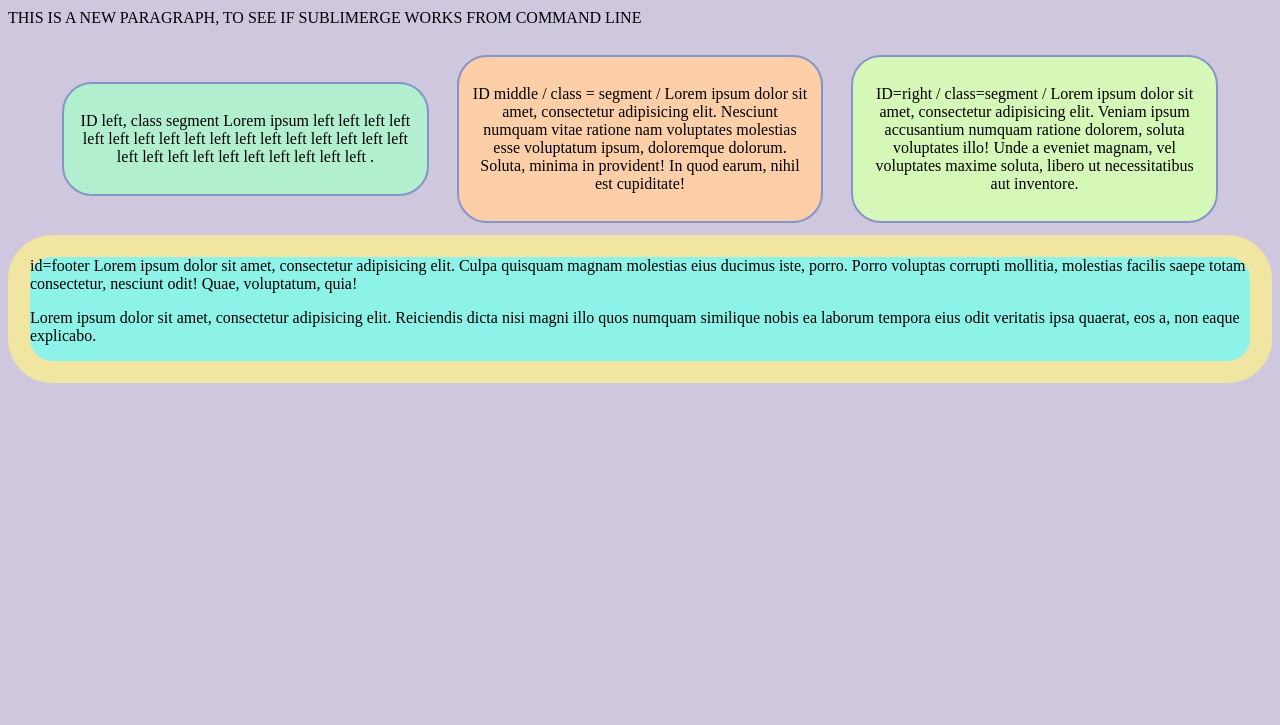
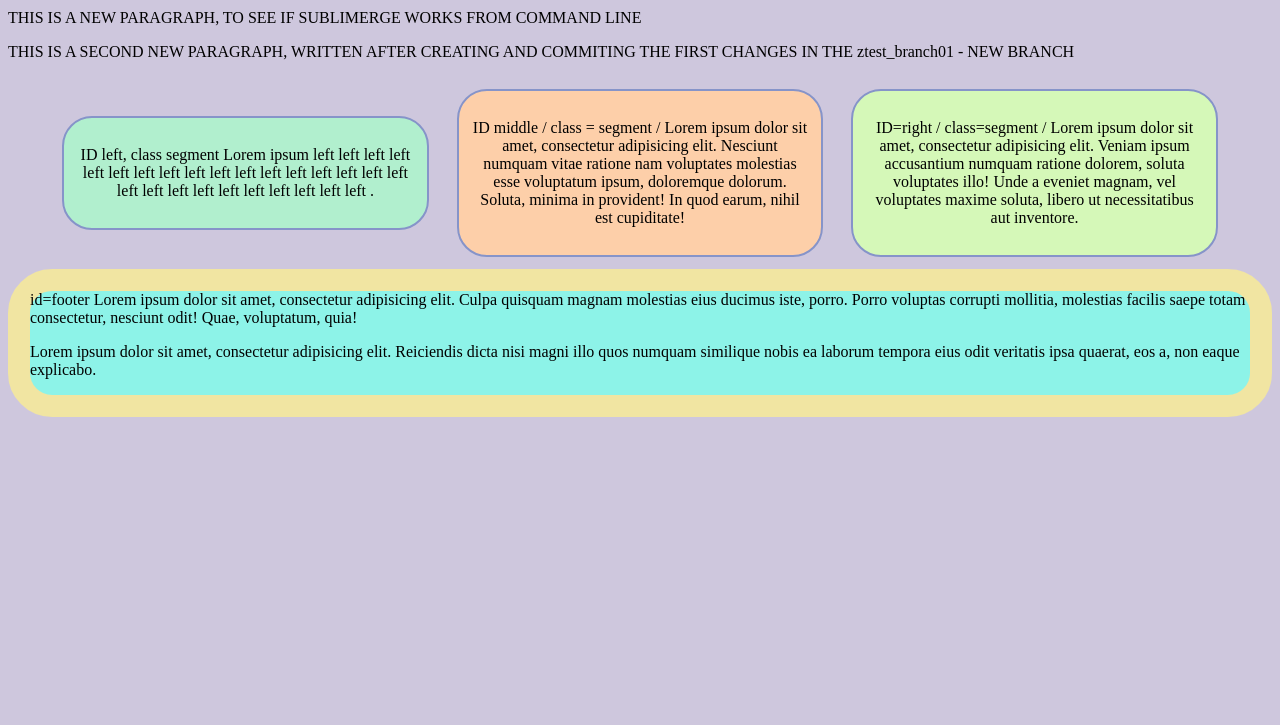
Before and after one commit to yunam6/project_333, a plain HTML site: page index.html in a window 1280 px wide. Shown: the part 75-800 px from the top of the page. Drawn offline with Linux system fonts and the light colour scheme.

Commit message:
ADDING A SECOND NEW PARAGRAPH

```diff
--- a/index.html
+++ b/index.html
@@ -9,6 +9,8 @@
 <h1 class="big_heading">This is H1 with class of 'big_heading'</h1>
 <!-- THIS IS A COMMENT -->
 <p>THIS IS A NEW PARAGRAPH, TO SEE IF SUBLIMERGE WORKS FROM COMMAND LINE </p>
+<p>THIS IS A SECOND NEW PARAGRAPH, WRITTEN AFTER CREATING AND COMMITING THE FIRST
+   CHANGES IN THE ztest_branch01 - NEW BRANCH</p>
 <div id="container">
 	<div id="left" class="segment"><p>ID left, class segment Lorem ipsum left left left left left left left left left left left left left left left left left left left left left left left left left left left .</p></div>
 	<div id="middle" class="segment"><p>ID middle / class = segment / Lorem ipsum dolor sit amet, consectetur adipisicing elit. Nesciunt numquam vitae ratione nam voluptates molestias esse voluptatum ipsum, doloremque dolorum. Soluta, minima in provident! In quod earum, nihil est cupiditate!</p></div>
```
